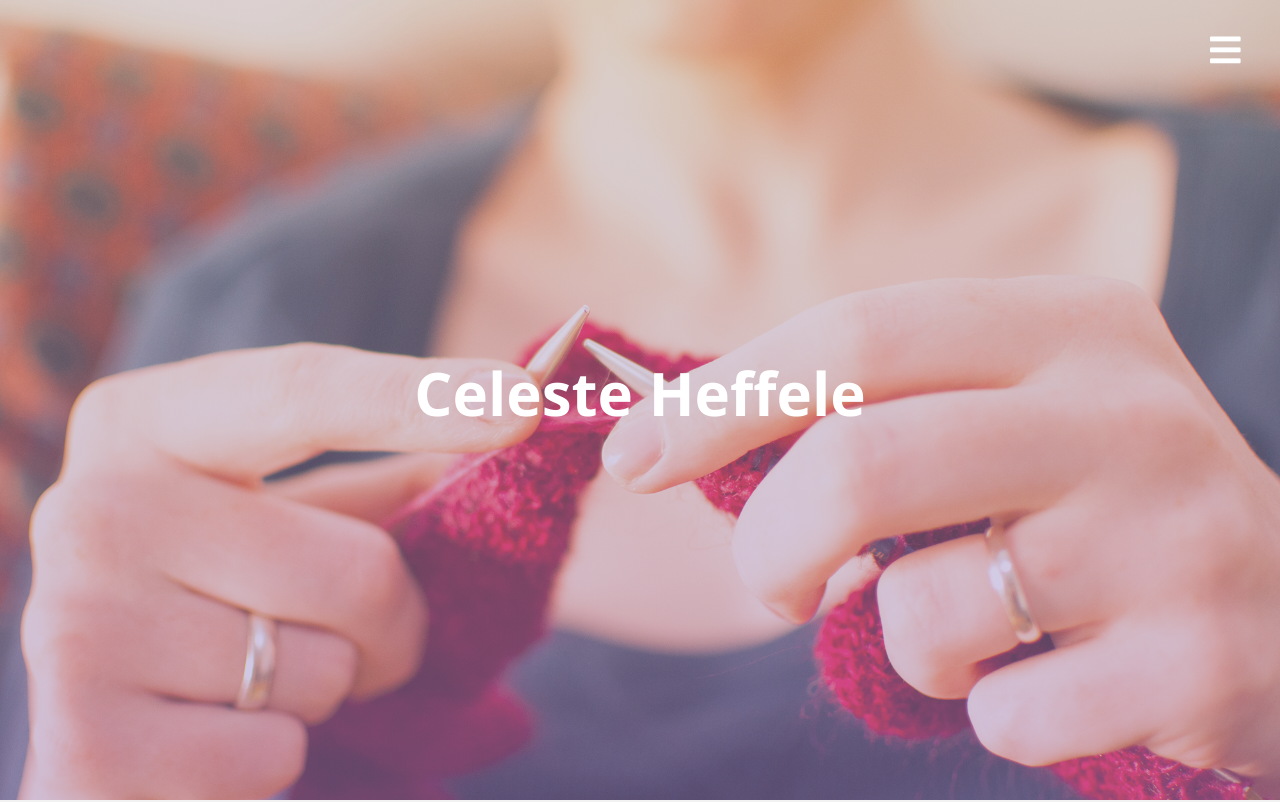
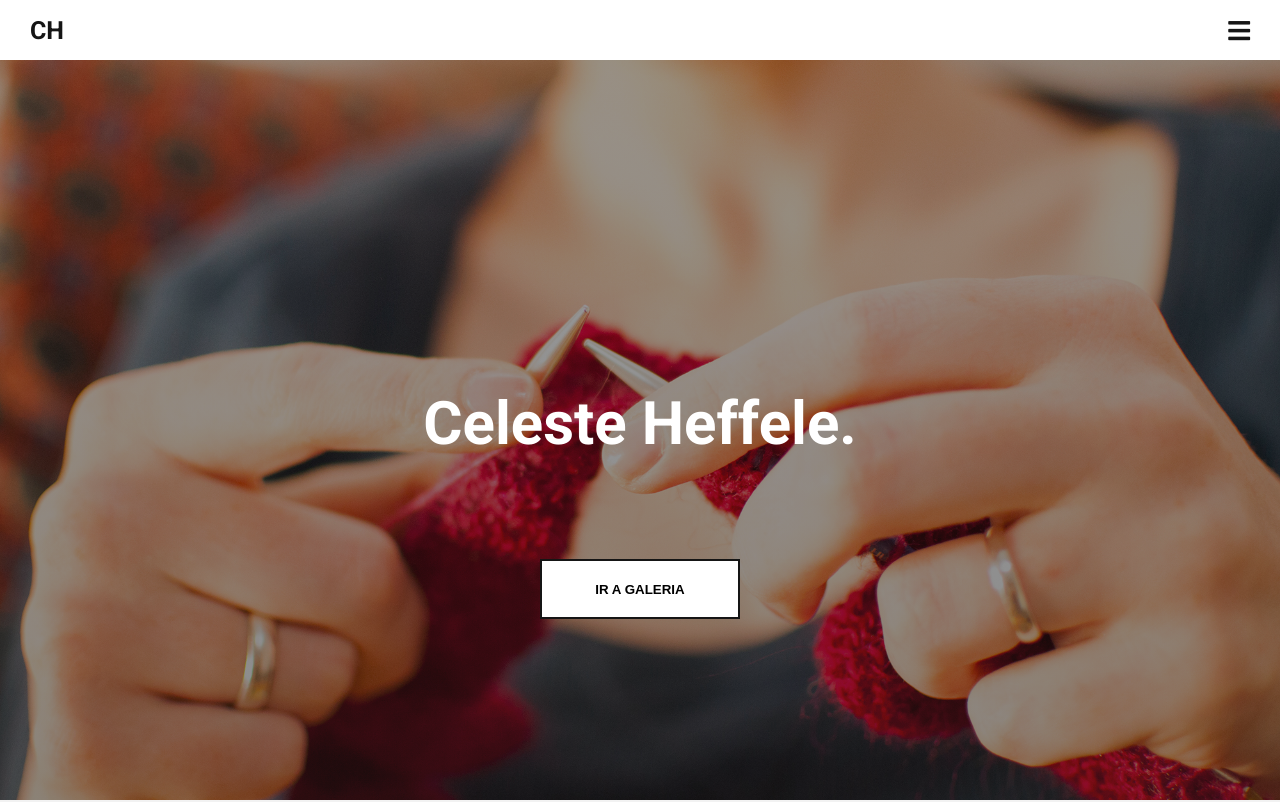
Before and after one commit to r-urchi/Tejido, a website: page index.html in a window 1280 px wide. Shown: the top 802 px of the page. Drawn offline with nearby package versions, Linux system fonts and the light colour scheme.

Commit message:
arreglando header

```diff
--- a/css/_basicos.sass
+++ b/css/_basicos.sass
@@ -9,7 +9,15 @@ html
 
 
 body
-    font-family: 'Open Sans', sans-serif
+    font-family: 'Roboto', sans-serif
+
+a
+    text-decoration: none
+
+button,
+a,
+input
+    outline: none
 
 
 .contenedor
--- a/css/_galeria.sass
+++ b/css/_galeria.sass
@@ -1,11 +1,15 @@
 .galeria
     background: #f2f2f2
+
+#bufandas
+    background: #fafafa
 
 
 .galeria__contenedor
     display: flex
     justify-content: space-evenly
     flex-wrap: wrap
+    overflow: hidden
 
 .galeria__subtitulo
     text-align: center
@@ -22,6 +26,9 @@
     margin-bottom: 15px
     box-shadow: 0 0 6px rgba(0, 0, 0, 0.5)
     cursor: pointer
+    transition: 0.5s all ease
+    &:hover
+        filter: saturate(135%)
 
 
 .imagen-light
@@ -44,7 +51,7 @@
 
 .agregar-imagen
     object-fit: cover
-    width: 60%
+    height: 95vh
     border-radius: 10px
     transform: scale(0)
     transition: transform .3s .2s
--- a/css/_header.sass
+++ b/css/_header.sass
@@ -1,6 +1,6 @@
 header
     height: 100vh
-    background-image: linear-gradient(to top, rgba(161, 140, 209, 0.5) 0%, rgba(165, 154, 162, 0.4) 100%), url(../img/portada.jpg)
+    background-image: linear-gradient(to top, rgba(24, 24, 24, 0.5) 0%, rgba(0, 0, 0, 0.4) 100%), url(../img/portada.jpg)
     background-repeat: no-repeat
     background-size: cover
     background-attachment: fixed
@@ -17,19 +17,43 @@ header
     color: #fff
     text-align: center
 
+.head__titulo
+    font-size: 60px
+    padding-top: 18%
+    padding-bottom: 100px
+
+.head__boton
+    width: 200px
+    height: 60px
+    background: #fff
+    border: 2px solid #151515
+    font-weight: bold
+    cursor: pointer
+    &:hover
+        background: #151515
+        color: #fff
+        border: 2px solid #fff
+
+
 
 .header__menu
     position: fixed
-    top: 30px
-    right: 30px
-    width: 40px
-    height: 40px
-    cursor: pointer
-    .hamburguesa
-        line-height: 40px
-        color: #fff
-        font-size: 35px
-
+    display: flex
+    justify-content: space-between
+    align-items: center
+    width: 100%
+    height: 60px
+    background: #fff
+    z-index: 100
+    .hamburguesa,
+    .header__logo
+        color: #151515
+        margin: 0 30px 0 30px
+        font-size: 25px
+        cursor: pointer
+    .header__logo
+        font-weight: bold
+        text-decoration: none
 
 .menu-navegacion
     position: fixed
@@ -54,8 +78,3 @@ header
 .menu-navegacion a
     color: #fff
     text-decoration: none
-
-
-.head__titulo
-    font-size: 60px
-    margin-bottom: 15px
--- a/index.html
+++ b/index.html
@@ -3,7 +3,7 @@
 <head>
     <meta charset="UTF-8">
     <meta name="viewport" content="width=device-width, initial-scale=1.0">
-    <link href="https://fonts.googleapis.com/css2?family=Open+Sans:wght@300;400;700&display=swap" rel="stylesheet">
+    <link href="https://fonts.googleapis.com/css2?family=Roboto:wght@300;500;700&display=swap" rel="stylesheet">
     <link rel="stylesheet" href="https://cdnjs.cloudflare.com/ajax/libs/font-awesome/5.13.0/css/all.min.css">
     <link rel="stylesheet" href="css/main.css">
     <title>Celeste Heffele - Tejidos</title>
@@ -12,7 +12,10 @@
 
 
     <header class="header" id="inicio">
-        <div class="header__menu"><i class="hamburguesa fas fa-bars"></i></div>
+        <div class="header__menu">
+            <a href="#inicio"><p class="header__logo">CH</p></a>
+            <i class="hamburguesa fas fa-bars"></i>
+        </div>
         <nav class="menu-navegacion">
             <a href="#inicio">Inicio</a>
             <a href="#prendas">Prendas</a>
@@ -22,7 +25,8 @@
         </nav>
 
         <div class="contenedor head">
-            <h1 class="head__titulo">Celeste Heffele</h1>
+            <h1 class="head__titulo">Celeste Heffele.</h1>
+            <a href="#prendas"><input class="head__boton" type="button" value="IR A GALERIA"></a>
         </div>
     </header>
 
```
Also changed, not shown: css/main.css, 1 other file.
